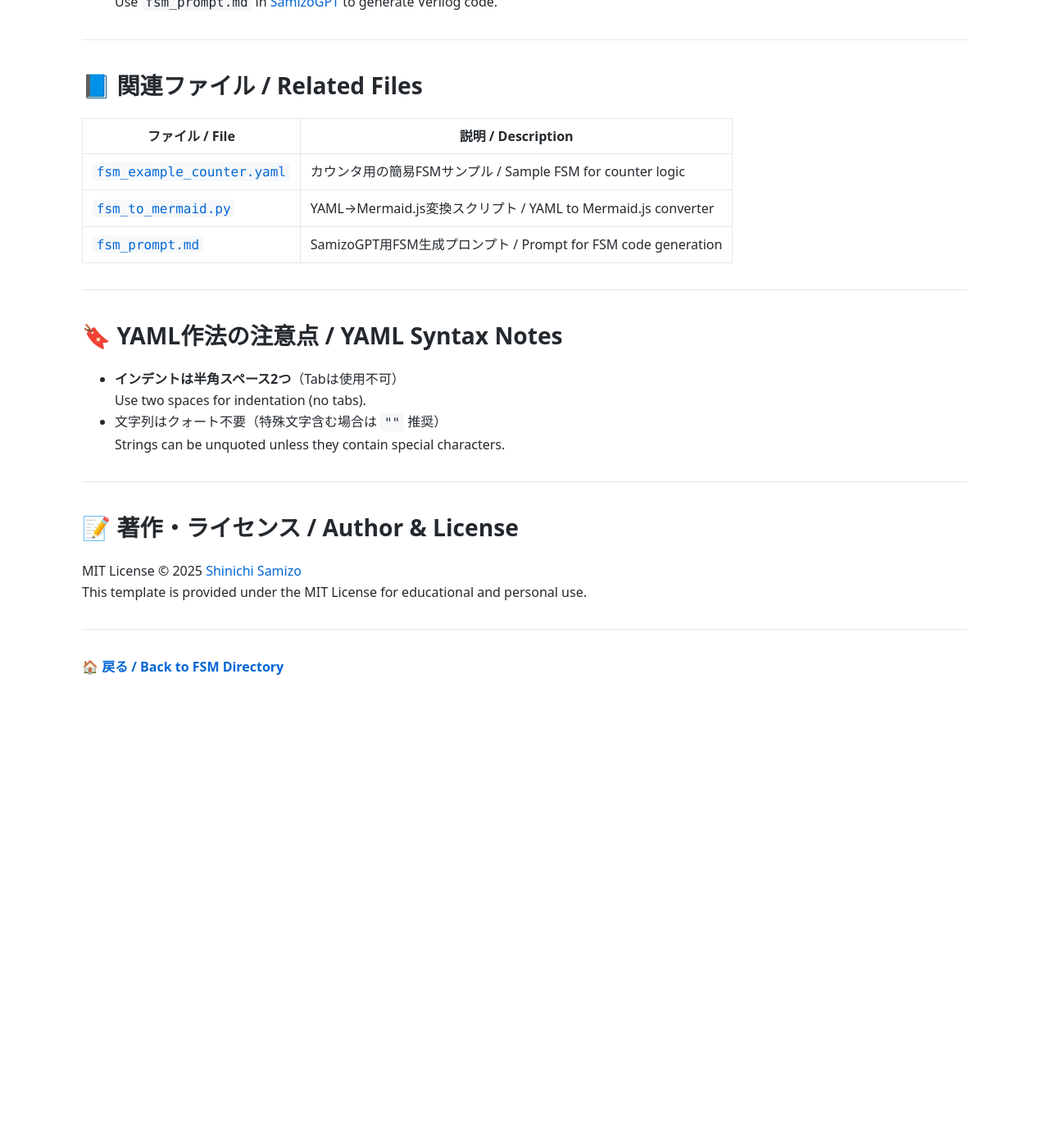
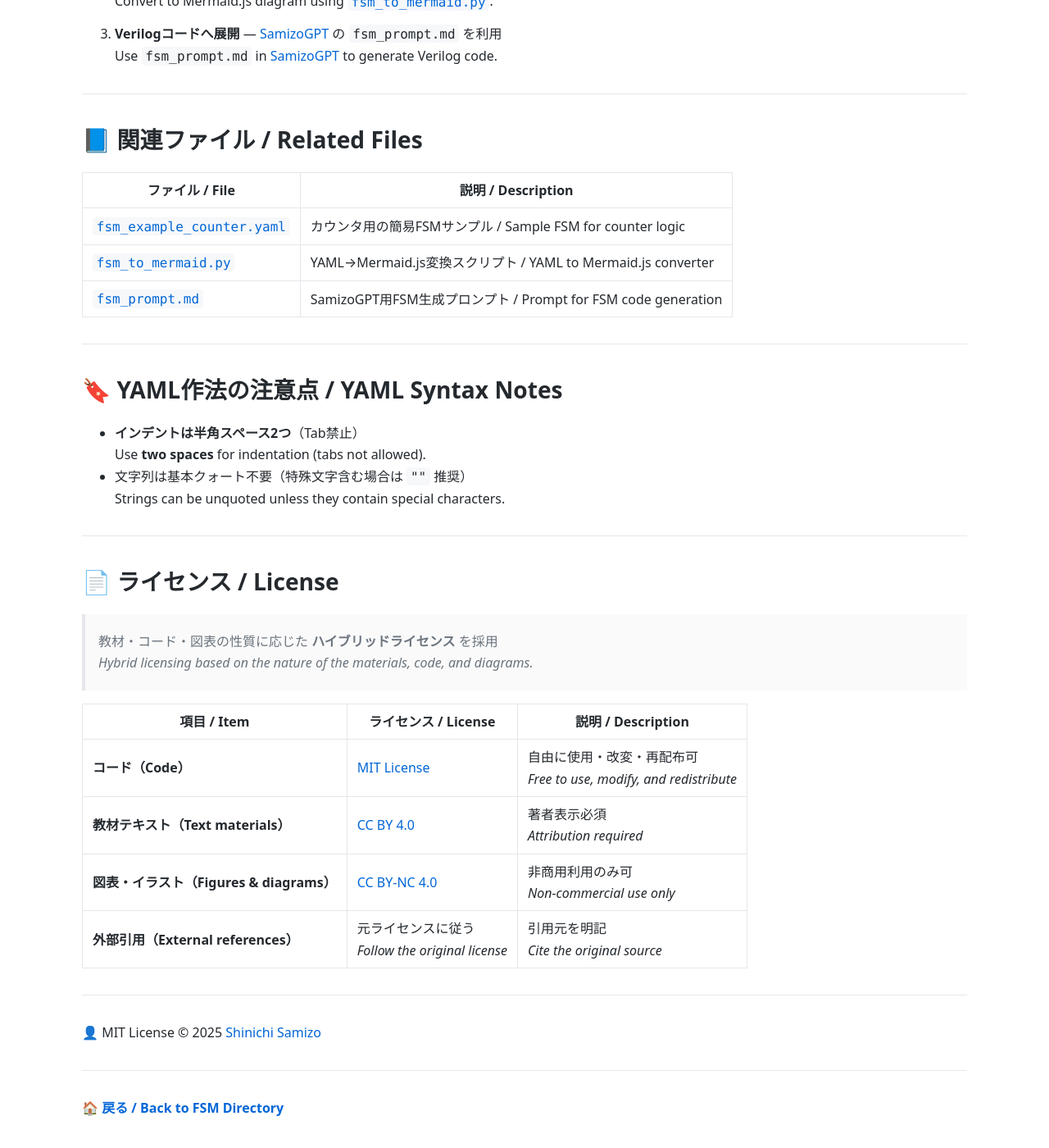
Before and after one commit to Samizo-AITL/EduController, a Jekyll site: the page built from SoC_DesignKit_by_ChatGPT/fsm/fsm_template.md, in a window 1280 px wide and 1400 px high, scrolled down 1778 px. Shown: the whole window at 82% size. Built offline with Jekyll 4.4.1, drawn with Linux system fonts in a browser that asks for light colours; before the commit the page ends 2641 px from its top, so only the background shows below that; some of the changed text lies outside the part shown.

Commit message:
Update fsm_template.md

```diff
--- a/SoC_DesignKit_by_ChatGPT/fsm/fsm_template.md
+++ b/SoC_DesignKit_by_ChatGPT/fsm/fsm_template.md
@@ -52,8 +53,8 @@ fsm:
 
 ## 🧩 各項目の説明 / Field Descriptions
 
-| キー / Key | 説明 / Description |
-|------------|--------------------|
+| **キー / Key** | **説明 / Description** |
+|----------------|-------------------------|
 | `name` | FSMの名称（任意） / FSM name (optional) |
 | `states` | 状態のリスト / List of states |
 | `transitions` | 状態遷移の定義（from → to + trigger） / State transitions (from → to + trigger) |
@@ -63,19 +64,21 @@ fsm:
 
 ## 🧪 使用方法 / How to Use
 
-1. このテンプレートを基に、例：`fsm_example_counter.yaml` を作成
+1. **テンプレートを基にFSM定義ファイル作成**（例：`fsm_example_counter.yaml`）
    Create your FSM definition file (e.g., `fsm_example_counter.yaml`) based on this template.
-2. [`fsm_to_mermaid.py`](../fsm_to_mermaid.py) でMermaid.jsコードへ変換
-   Convert it to Mermaid.js code using [`fsm_to_mermaid.py`](../fsm_to_mermaid.py).
-3. [SamizoGPT](https://github.com/Samizo-AITL/SamizoGPT) の `fsm_prompt.md` を利用してVerilogコードへ展開
+
+2. **Mermaid図に変換** — [`fsm_to_mermaid.py`](../fsm_to_mermaid.py) を用いて可視化
+   Convert to Mermaid.js diagram using [`fsm_to_mermaid.py`](../fsm_to_mermaid.py).
+
+3. **Verilogコードへ展開** — [SamizoGPT](https://github.com/Samizo-AITL/SamizoGPT) の `fsm_prompt.md` を利用
    Use `fsm_prompt.md` in [SamizoGPT](https://github.com/Samizo-AITL/SamizoGPT) to generate Verilog code.
 
 ---
 
 ## 📘 関連ファイル / Related Files
 
-| ファイル / File | 説明 / Description |
-|-----------------|--------------------|
+| **ファイル / File** | **説明 / Description** |
+|----------------------|-------------------------|
 | [`fsm_example_counter.yaml`](./fsm_example_counter.yaml) | カウンタ用の簡易FSMサンプル / Sample FSM for counter logic |
 | [`fsm_to_mermaid.py`](../fsm_to_mermaid.py) | YAML→Mermaid.js変換スクリプト / YAML to Mermaid.js converter |
 | [`fsm_prompt.md`](../prompts/control_templates/fsm_prompt.md) | SamizoGPT用FSM生成プロンプト / Prompt for FSM code generation |
@@ -84,17 +87,28 @@ fsm:
 
 ## 🔖 YAML作法の注意点 / YAML Syntax Notes
 
-- **インデントは半角スペース2つ**（Tabは使用不可）
-  Use two spaces for indentation (no tabs).
-- 文字列はクォート不要（特殊文字含む場合は `""` 推奨）
+- **インデントは半角スペース2つ**（Tab禁止）
+  Use **two spaces** for indentation (tabs not allowed).
+- 文字列は基本クォート不要（特殊文字含む場合は `""` 推奨）
   Strings can be unquoted unless they contain special characters.
 
 ---
 
-## 📝 著作・ライセンス / Author & License
+## 📄 **ライセンス / License**
 
-MIT License © 2025 [Shinichi Samizo](https://github.com/Samizo-AITL)
-This template is provided under the MIT License for educational and personal use.
+> 教材・コード・図表の性質に応じた **ハイブリッドライセンス** を採用
+> *Hybrid licensing based on the nature of the materials, code, and diagrams.*
+
+| **項目 / Item** | **ライセンス / License** | **説明 / Description** |
+|-----------------|--------------------------|-------------------------|
+| **コード（Code）** | [MIT License](https://opensource.org/licenses/MIT) | 自由に使用・改変・再配布可<br>*Free to use, modify, and redistribute* |
+| **教材テキスト（Text materials）** | [CC BY 4.0](https://creativecommons.org/licenses/by/4.0/) | 著者表示必須<br>*Attribution required* |
+| **図表・イラスト（Figures & diagrams）** | [CC BY-NC 4.0](https://creativecommons.org/licenses/by-nc/4.0/) | 非商用利用のみ可<br>*Non-commercial use only* |
+| **外部引用（External references）** | 元ライセンスに従う<br>*Follow the original license* | 引用元を明記<br>*Cite the original source* |
+
+---
+
+👤 MIT License © 2025 [Shinichi Samizo](https://github.com/Samizo-AITL)
 
 ---
 
```
Also changed, not shown: other parts of SoC_DesignKit_by_ChatGPT/fsm/fsm_template.md (+1 -0 lines).
